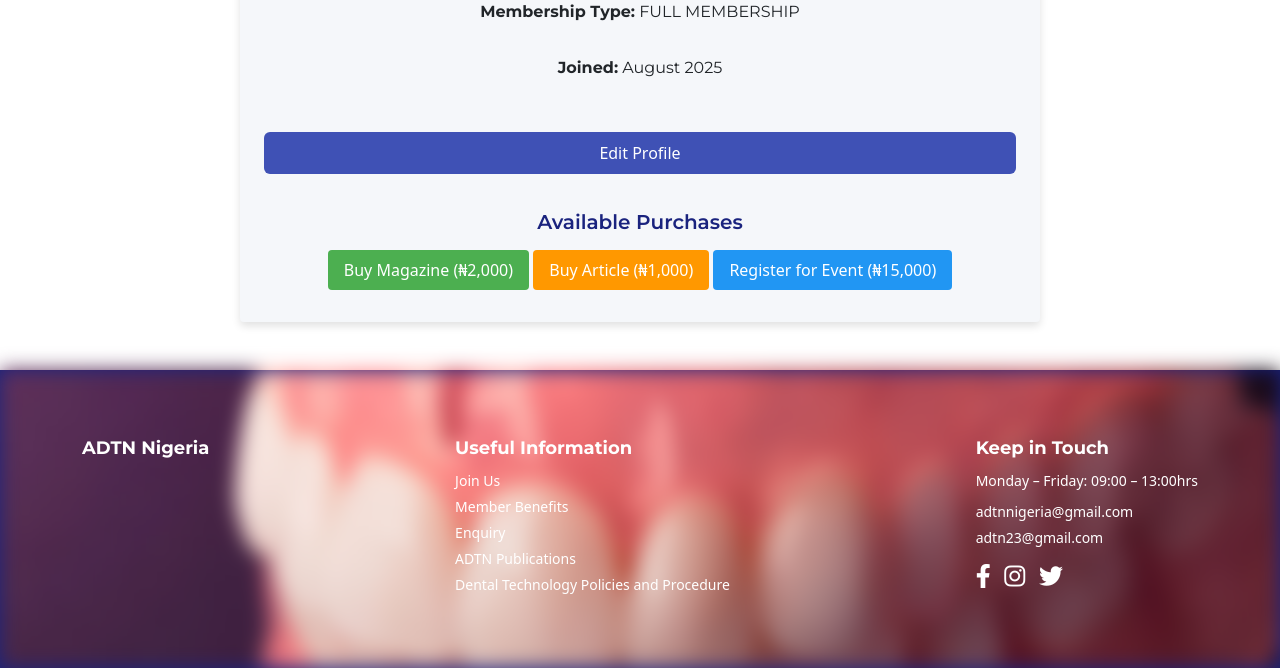
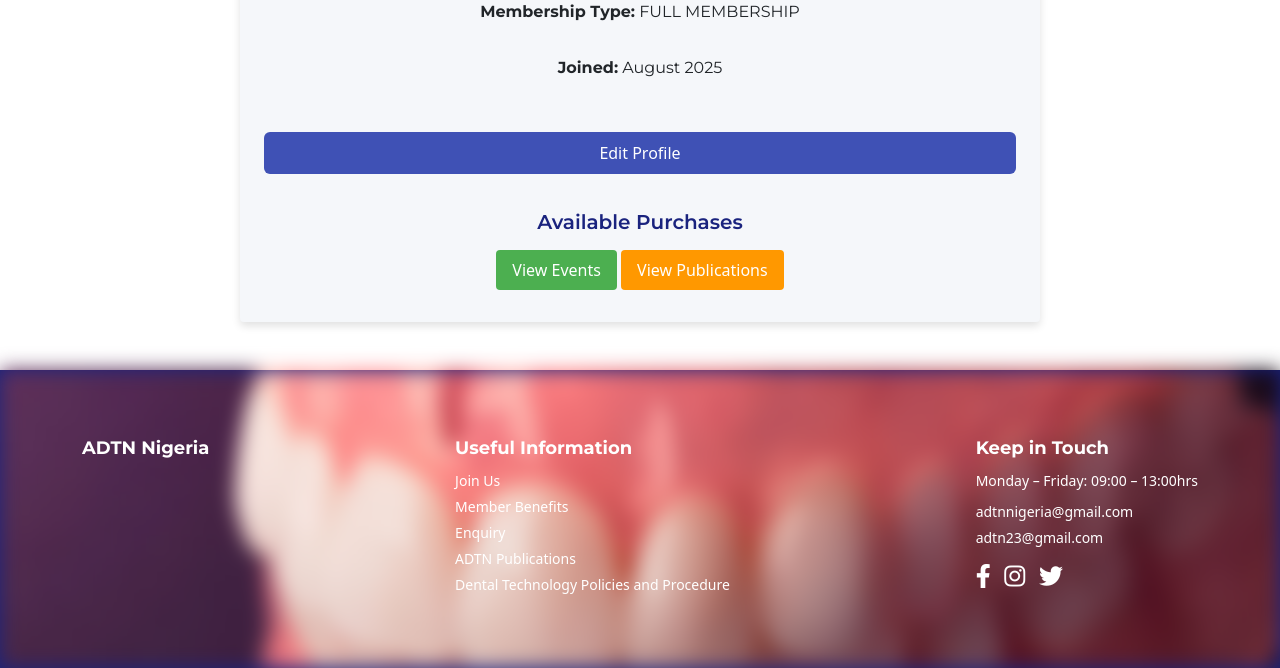
Before and after one commit to nchiwar/adtn_nigeria_project, a Django app: page /memberspage/ in a window 1280 px wide. Shown: the part 1004-1672 px from the top of the page. Run offline with Django 5.2, Linux system fonts and the light colour scheme; a user stored in the database is signed in.

```diff
--- a/templates/core/memberspage.html
+++ b/templates/core/memberspage.html
@@ -35,9 +35,8 @@
                     <a href="#" class="btn" style="background-color: #3F51B5; color: white; padding: 8px 16px; margin-top: 20px;">Edit Profile</a>
                     <div style="margin-top: 20px;">
                         <h4 style="font-family: Montserrat, sans-serif; font-size: 20px; font-weight: 600; color: #1A237E;">Available Purchases</h4>
-                        <button style="background-color: #4CAF50; color: white; padding: 8px 16px; margin: 8px 0; border: none; border-radius: 4px;" onclick="window.location.href='/payment/?type=magazine&name=Dental+Tech+Magazine&amount=2000.00'">Buy Magazine (₦2,000)</button>
-                        <button style="background-color: #FF9800; color: white; padding: 8px 16px; margin: 8px 0; border: none; border-radius: 4px;" onclick="window.location.href='/payment/?type=article&name=Latest+Dental+Article&amount=1000.00'">Buy Article (₦1,000)</button>
-                        <button style="background-color: #2196F3; color: white; padding: 8px 16px; margin: 8px 0; border: none; border-radius: 4px;" onclick="window.location.href='/payment/?type=event&name=DTS+2025+Conference&amount=15000.00'">Register for Event (₦15,000)</button>
+                        <button style="background-color: #4CAF50; color: white; padding: 8px 16px; margin: 8px 0; border: none; border-radius: 4px;" onclick="window.location.href='/news/'">View Events</button>
+                        <button style="background-color: #FF9800; color: white; padding: 8px 16px; margin: 8px 0; border: none; border-radius: 4px;" onclick="window.location.href='/publications/'">View Publications</button>
                     </div>
                 </div>
             </div>
```
